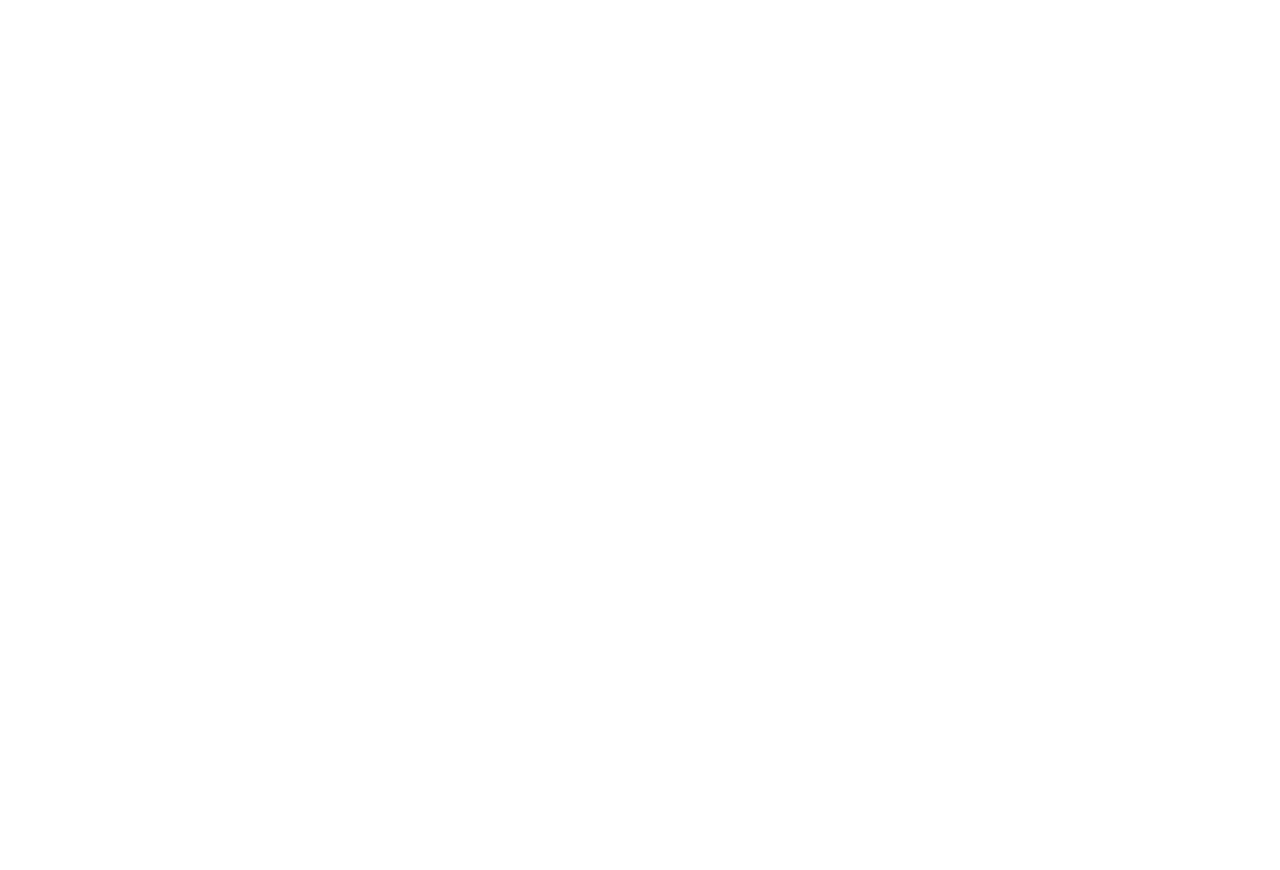
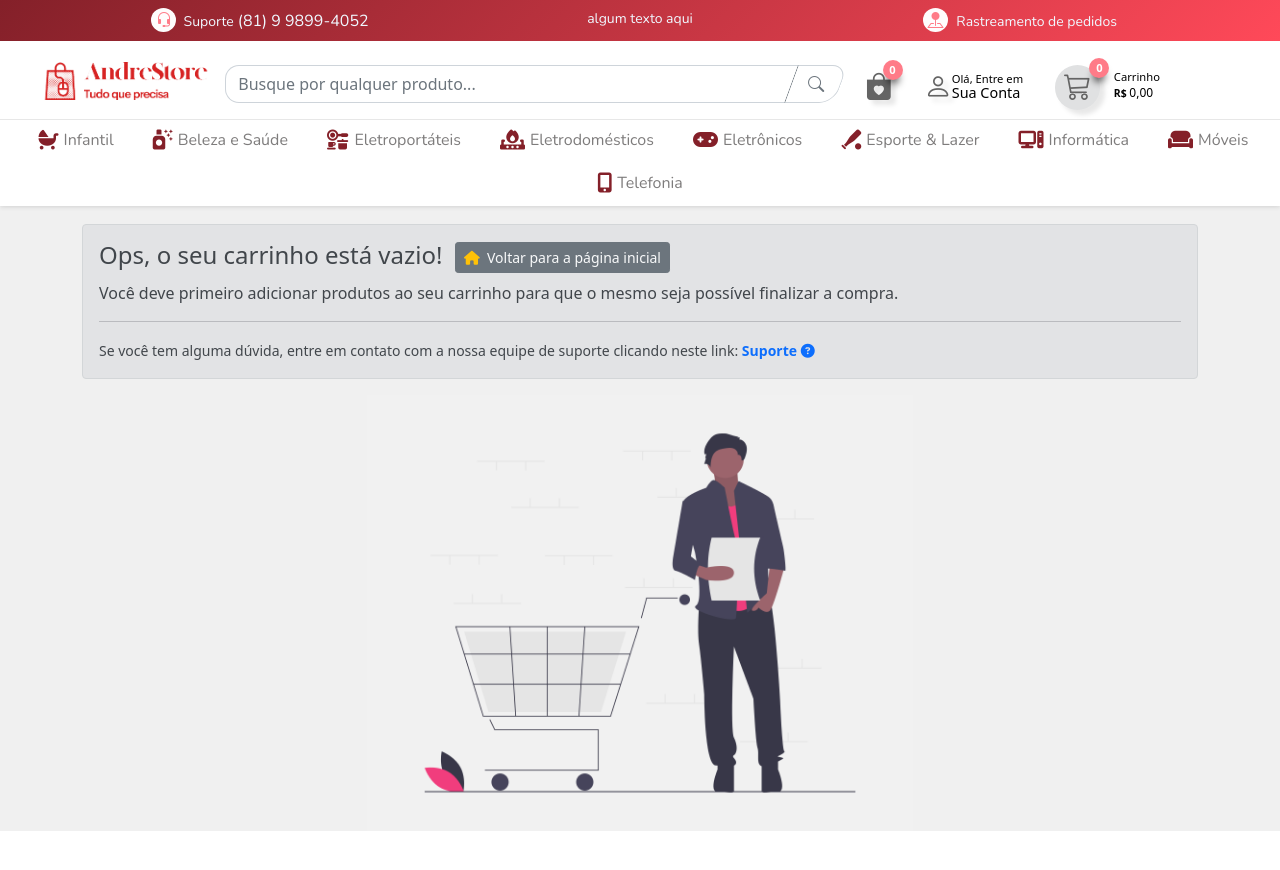
Before and after one commit to andrealbson/dhl-store, a React (Create React App) app in the folder dhl-store/: page /emptycart in a window 1280 px wide. Before the commit this address had no page. Shown: the top 870 px of the page. Before the commit the page ends 800 px from the top, so only its background shows below. Built offline with nearby package versions, Linux system fonts and the light colour scheme.

Commit message:
Nova Tela de EmptyCart

```diff
--- a/dhl-store/src/App.js
+++ b/dhl-store/src/App.js
@@ -4,6 +4,7 @@
 import Home from "./pages/Home/index.jsx";
 import Checkout from "./pages/Checkout/index.jsx";
 import Success from "./pages/Success/index";
+import EmptyCart from "./pages/EmptyCart/index.jsx";
 
 class App extends React.Component {
   render() {
@@ -15,6 +16,7 @@
           <Route path="/login" element={<Login />}></Route>
           <Route path="/checkout" element={<Checkout />}></Route>
           <Route path="/checkoutSuccess" element={<Success />}></Route>
+          <Route path="/emptycart" element={<EmptyCart />}></Route>
         </Routes>
       </Router>
     );
--- /dev/null
+++ b/dhl-store/src/components/EmptyCart/index.jsx
@@ -0,0 +1,81 @@
+import React, { Component } from "react";
+import { Link } from "react-router-dom";
+import "bootstrap/dist/css/bootstrap.min.css";
+import "bootstrap-icons/font/bootstrap-icons.css";
+import "../EmptyCart/style.scss";
+import imageEmpryCart from "../../images/empty.png";
+import { Alert, Button } from "react-bootstrap";
+
+export default class Checkout extends Component {
+  constructor() {
+    super();
+    this.state = {
+      cartItems: JSON.parse(localStorage.getItem("cartItems")),
+    };
+  }
+
+  render() {
+    return (
+      <>
+        <div className="breadcrumb" style={{ marginTop: "-59px" }}>
+          <Link to="/home" className="breadcrumb__step">
+            Página Inicial
+          </Link>
+          <Link
+            className="breadcrumb__step breadcrumb__step--active"
+            to="/checkout"
+          >
+            Carrinho Vazio
+          </Link>
+        </div>
+        <div className="container">
+          <div className="row">
+            <div className="col-md-12">
+              <Alert variant="secondary">
+                <Alert.Heading>
+                  Ops, o seu carrinho está vazio! &nbsp;
+                  <Button variant="secondary" size="sm">
+                    <Link
+                      className="text-light"
+                      to="/home"
+                      style={{ textDecoration: "none" }}
+                    >
+                      <i class="fa-solid fa-house text-warning"></i>&nbsp;
+                      Voltar para a página inicial
+                    </Link>
+                  </Button>
+                </Alert.Heading>
+                <p>
+                  Você deve primeiro adicionar produtos ao seu carrinho para que
+                  o mesmo seja possível finalizar a compra.
+                </p>
+                <hr />
+                <small className="mb-0">
+                  Se você tem alguma dúvida, entre em contato com a nossa equipe
+                  de suporte clicando neste link:
+                  <Link to="/#" style={{ textDecoration: "none" }}>
+                    <strong className="text-primary text-link">
+                      &nbsp;Suporte&nbsp;
+                      <i class="fa-solid fa-circle-question"></i>
+                    </strong>
+                  </Link>
+                </small>
+              </Alert>
+            </div>
+          </div>
+        </div>
+        <div className="container">
+          <div className="row">
+            <div className="col-md-6 offset-md-3">
+              <img
+                className="img-fluid imagem-empty"
+                src={imageEmpryCart}
+                alt="Empty Cart"
+              />
+            </div>
+          </div>
+        </div>
+      </>
+    );
+  }
+}
--- /dev/null
+++ b/dhl-store/src/components/EmptyCart/style.scss
@@ -0,0 +1,130 @@
+$azul: #303952;
+$branco: #fff;
+$cinza: #e6e6e6;
+$cinza2: #7e7c7c;
+$vermelho: #c70011;
+$vermelho2: #ff4959;
+$vermelho3: #842029;
+
+:root {
+    --breadcrumb-theme-1: #f94757;
+    --breadcrumb-theme-2: #fff;
+    --breadcrumb-theme-3: #ce3845;
+    --breadcrumb-theme-4: #c70041;
+}
+
+.content-checkout {
+
+    .breadcrumb {
+        text-align: center;
+        display: inline-block;
+        box-shadow: 0 2px 5px rgba(0, 0, 0, 0.25);
+        overflow: hidden;
+        border-radius: 5px;
+        counter-reset: flag;
+        margin-top: -3.7em ;
+        margin-left: em !important;
+        position: absolute;
+        background-color: #fff !important;
+        width: 100% !important;
+    }
+
+    .breadcrumb__step {
+        text-decoration: none;
+        outline: none;
+        display: block;
+        float: left;
+        font-size: 12px;
+        line-height: 36px;
+        padding: 0 10px 0 60px;
+        position: relative;
+        background: var(--breadcrumb-theme-2);
+        color: var(--breadcrumb-theme-1);
+        transition: background 0.5s;
+    }
+
+    .breadcrumb__step:first-child {
+        padding-left: 46px;
+        border-radius: 5px 0 0 5px;
+    }
+
+    .breadcrumb__step:first-child::before {
+        left: 14px;
+    }
+
+    .breadcrumb__step:last-child {
+        border-radius: 0 5px 5px 0;
+        padding-right: 20px;
+    }
+
+    .breadcrumb__step:last-child::after {
+        content: none;
+    }
+
+    .breadcrumb__step::before {
+        content: counter(flag);
+        counter-increment: flag;
+        border-radius: 100%;
+        width: 20px;
+        height: 20px;
+        line-height: 20px;
+        margin: 8px 0;
+        position: absolute;
+        top: 0;
+        left: 30px;
+        font-weight: bold;
+        background: var(--breadcrumb-theme-2);
+        box-shadow: 0 0 0 1px var(--breadcrumb-theme-1);
+    }
+
+    .breadcrumb__step::after {
+        content: '';
+        position: absolute;
+        top: 0;
+        right: -18px;
+        width: 36px;
+        height: 36px;
+        transform: scale(0.707) rotate(45deg);
+        z-index: 1;
+        border-radius: 0 5px 0 50px;
+        background: var(--breadcrumb-theme-2);
+        transition: background 0.5s;
+        box-shadow: 2px -2px 0 2px var(--breadcrumb-theme-4);
+    }
+
+    .breadcrumb__step--active {
+        color: var(--breadcrumb-theme-2);
+        background: var(--breadcrumb-theme-1);
+    }
+
+    .breadcrumb__step--active::before {
+        color: var(--breadcrumb-theme-1);
+    }
+
+    .breadcrumb__step--active::after {
+        background: var(--breadcrumb-theme-1);
+    }
+
+    .breadcrumb__step:hover {
+        color: var(--breadcrumb-theme-2);
+        background: var(--breadcrumb-theme-3);
+    }
+
+    .breadcrumb__step:hover::before {
+        color: var(--breadcrumb-theme-1);
+    }
+
+    .breadcrumb__step:hover::after {
+        color: var(--breadcrumb-theme-1);
+        background: var(--breadcrumb-theme-3);
+    }
+
+    & {
+        background-color: #f0f0f0;
+        padding-top: 4em;
+    }
+
+    .imagem-empty {
+        filter: invert(0.055) !important;
+    }
+}
--- a/dhl-store/src/components/NavBar/Navbar.jsx
+++ b/dhl-store/src/components/NavBar/Navbar.jsx
@@ -10,6 +10,7 @@
 
 export default class Header extends Component {
   render() {
+
     const { cartItems } = this.props;
 
     return (
@@ -89,8 +90,8 @@
                       </Link>
                     </div>
                     <div className="content-icons">
-                      <Link to="/checkout">
-                        <a href="/#">
+                      <Link to={this.props.cartItems.length > 0 ? "/checkout" : "/emptyCart"}>
+                        <a href="/">
                           <div className="flex-content-cart">
                             <div>
                               <i className="bi bi-cart3 icon-toggle"></i>
@@ -100,7 +101,9 @@
                             </div>
                             <div>
                               <div className="flex-column-cart">
-                                <div className="cart-title-navbar">Carrinho</div>
+                                <div className="cart-title-navbar">
+                                  Carrinho
+                                </div>
                                 <div className="total-cart-navbar">
                                   {formatCurrency(
                                     cartItems.reduce(
--- /dev/null
+++ b/dhl-store/src/pages/EmptyCart/index.jsx
@@ -0,0 +1,40 @@
+import React, { Component } from "react";
+import Emptycart from "../../components/EmptyCart/index.jsx";
+import Header from "../../components/NavBar/Navbar";
+
+class EmptyCart extends Component {
+  state = {
+    products: [],
+  };
+
+  constructor() {
+    super();
+    this.state = {
+      products: this.state.products,
+      cartItems: localStorage.getItem("cartItems")
+        ? JSON.parse(localStorage.getItem("cartItems"))
+        : [],
+      size: "",
+      sort: "",
+    };
+  }
+
+  render() {
+    const mystyle = {
+      marginTop: "10em",
+    };
+    return (
+      <>
+        <Header cartItems={this.state.cartItems}/>
+        <div className="content-checkout" style={mystyle}>
+          <Emptycart
+            cartItems={this.state.cartItems}
+            removeFromCart={this.removeFromCart}
+          />
+        </div>
+      </>
+    );
+  }
+}
+
+export default EmptyCart;
```
Also changed, not shown: dhl-store/src/images/empty.png (added).
